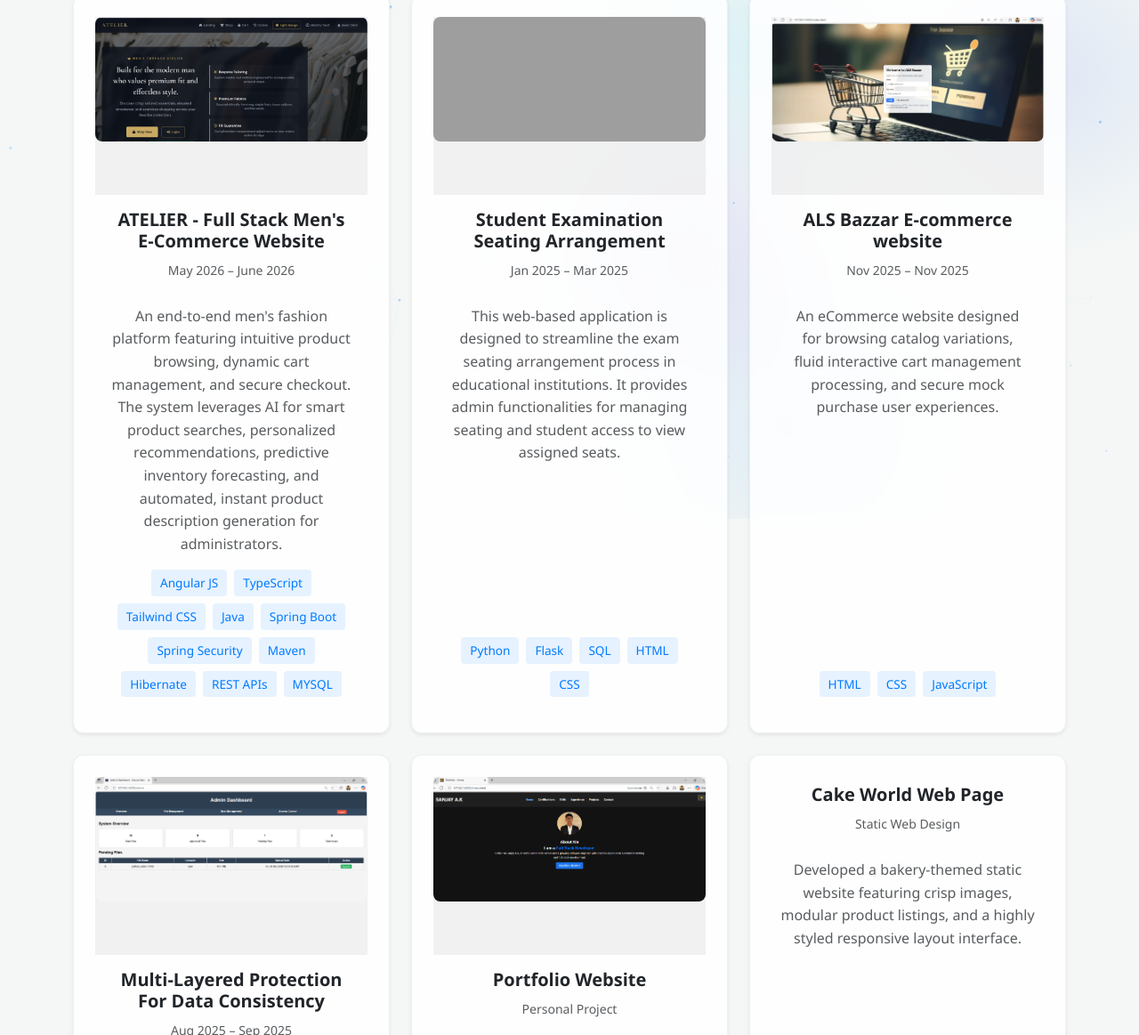
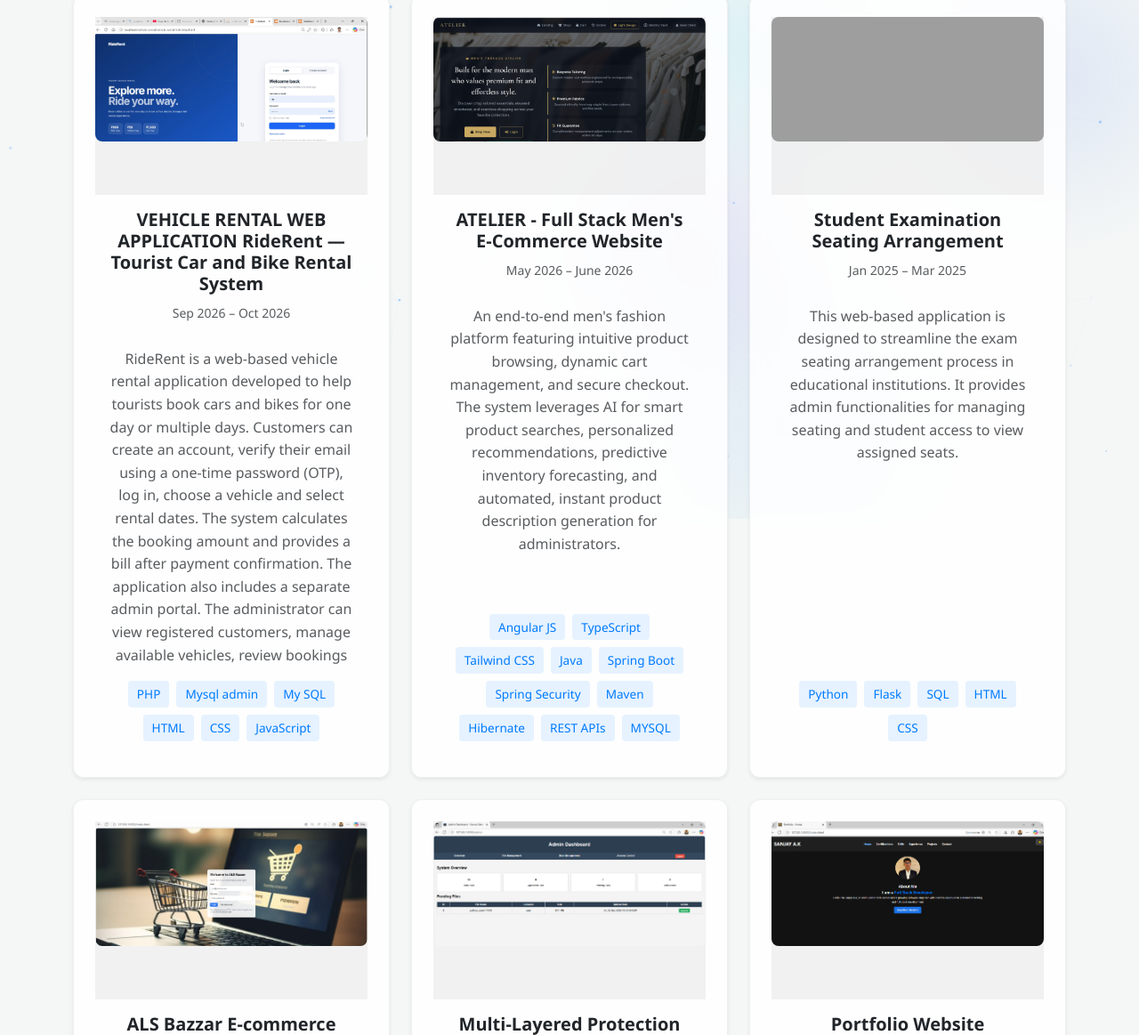
Before and after one commit to Sanjay-054/Sanjay-Portfolio-1, a plain HTML site: page projects.html in a window 1280 px wide. Shown: the part 217-1380 px from the top of the page at 89% size. Drawn offline with nearby package versions, Linux system fonts and the light colour scheme; grey boxes are pictures that could not be loaded.

Commit message:
Add files via upload

```diff
--- a/projects.html
+++ b/projects.html
@@ -93,6 +93,28 @@
       <h2 class="mb-5 display-6 fw-bold">My Projects</h2>
 
       <div class="row row-cols-1 row-cols-md-2 row-cols-lg-3 g-4">
+         <div class="col">
+          <div class="card project-card h-100 shadow-sm border border-secondary border-opacity-10">
+            <div class="card-img-container">
+              <img src="Customer Login Page.png" alt="Vehicle rental">
+            </div>
+            <div class="card-body d-flex flex-column">
+              <h3 class="h5 fw-bold mb-2">VEHICLE RENTAL WEB APPLICATION  RideRent — Tourist Car and Bike Rental System</h3>
+              <div class="mb-3"><small class="text-muted">Sep 2026 – Oct 2026</small></div>
+              <p class="small text-body-secondary flex-grow-1 mb-0">RideRent is a web-based vehicle rental application developed to help tourists book cars and bikes for one day or multiple days. Customers can create an account, verify their email using a one-time password (OTP), log in, choose a vehicle and select rental dates. The system calculates the booking amount and provides a bill after payment confirmation.
+The application also includes a separate admin portal. The administrator can view registered customers, manage available vehicles, review bookings
+</p>
+              <div class="skills-tags w-100 mt-3">
+                <span class="tag">PHP</span>
+                <span class="tag">Mysql admin</span>
+                <span class="tag">My SQL</span>
+                <span class="tag">HTML</span>
+                <span class="tag">CSS</span>
+                <span class="tag">JavaScript</span>
+              </div>
+            </div>
+          </div>
+        </div>
 
         <div class="col">
           <div class="card project-card h-100 shadow-sm border border-secondary border-opacity-10">
```
Also changed, not shown: experience.html (+5 -12 lines), skills.html (+42 -7 lines), Customer Login Page.png (added), PHP-logo.png 2.webp (added).
